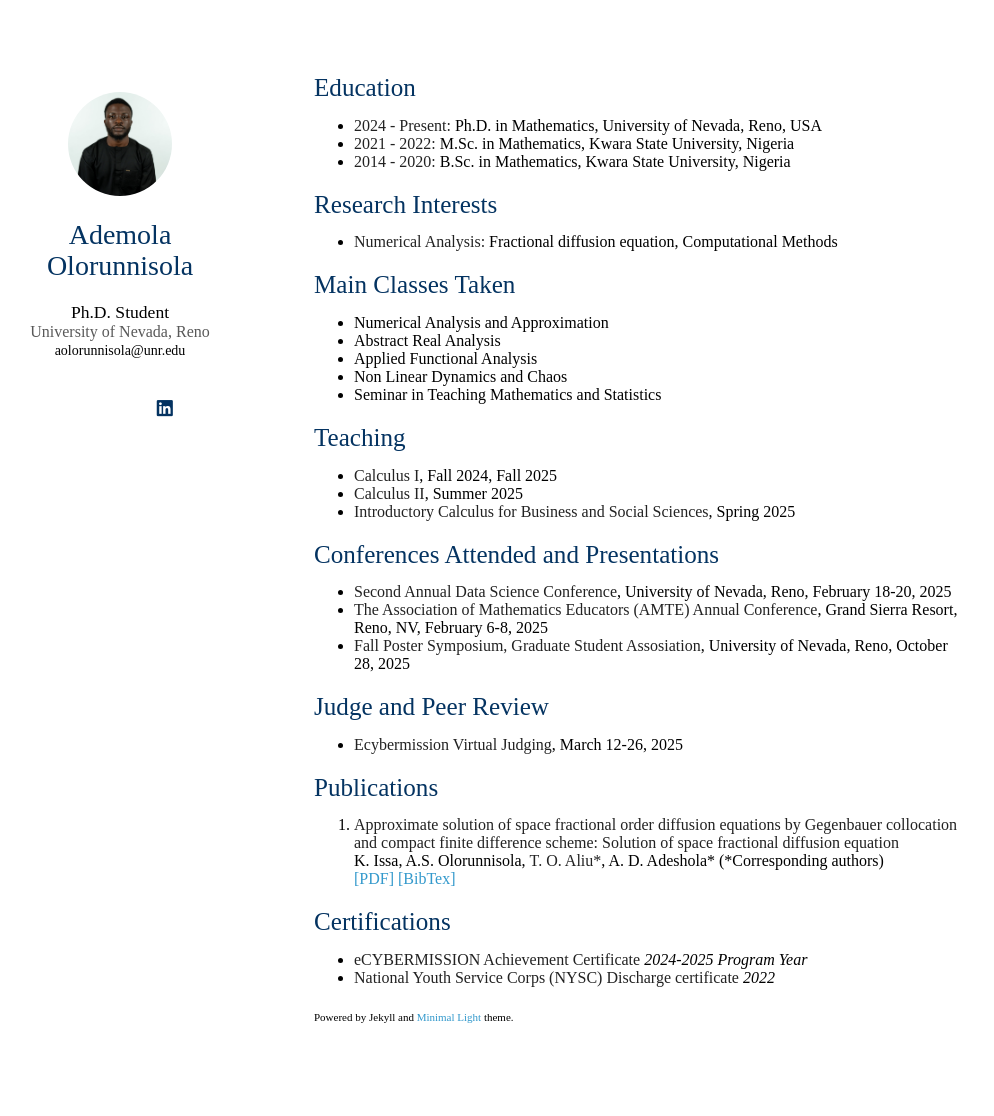
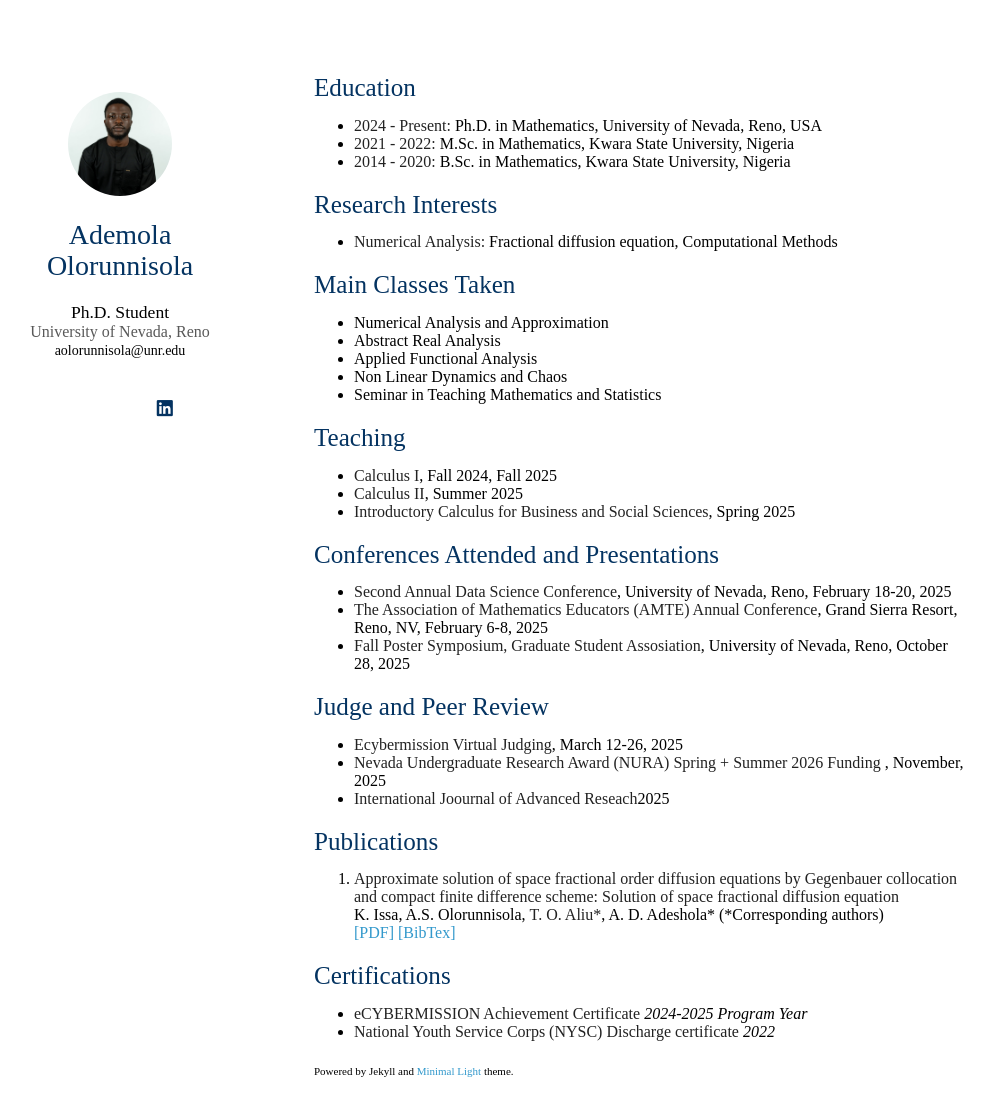
Before and after one commit to Ademola-Olorunnisola/Ademola-Olorunnisola.github.io, a Jekyll site: the page index.html, which Jekyll copies as it is, in a window 1280 px wide and 1149 px high. Shown: the top 1116 px of the window, without its empty margins (156-1150 px from the left). Built offline with Jekyll 4.4.1, drawn with Linux system fonts in a browser that asks for light colours; nearby versions of some CDN libraries; a style sheet for code colours, icons or effects is not loaded.

Commit message:
Update index.html

```diff
--- a/index.html
+++ b/index.html
@@ -80,6 +80,9 @@
         <h2 id="Judging">Judge and Peer Review</h2>
         <ul>
           <li><strong>Ecybermission Virtual Judging</strong>, March 12-26, 2025</li>
+          <li><strong>Nevada Undergraduate Research Award (NURA) Spring + Summer 2026 Funding </strong>, November, 2025</li>
+          <li><strong>International Joournal of Advanced Reseach</strong>2025</li>
+
         </ul>
 
         <h2 id="publications">Publications</h2>
```
